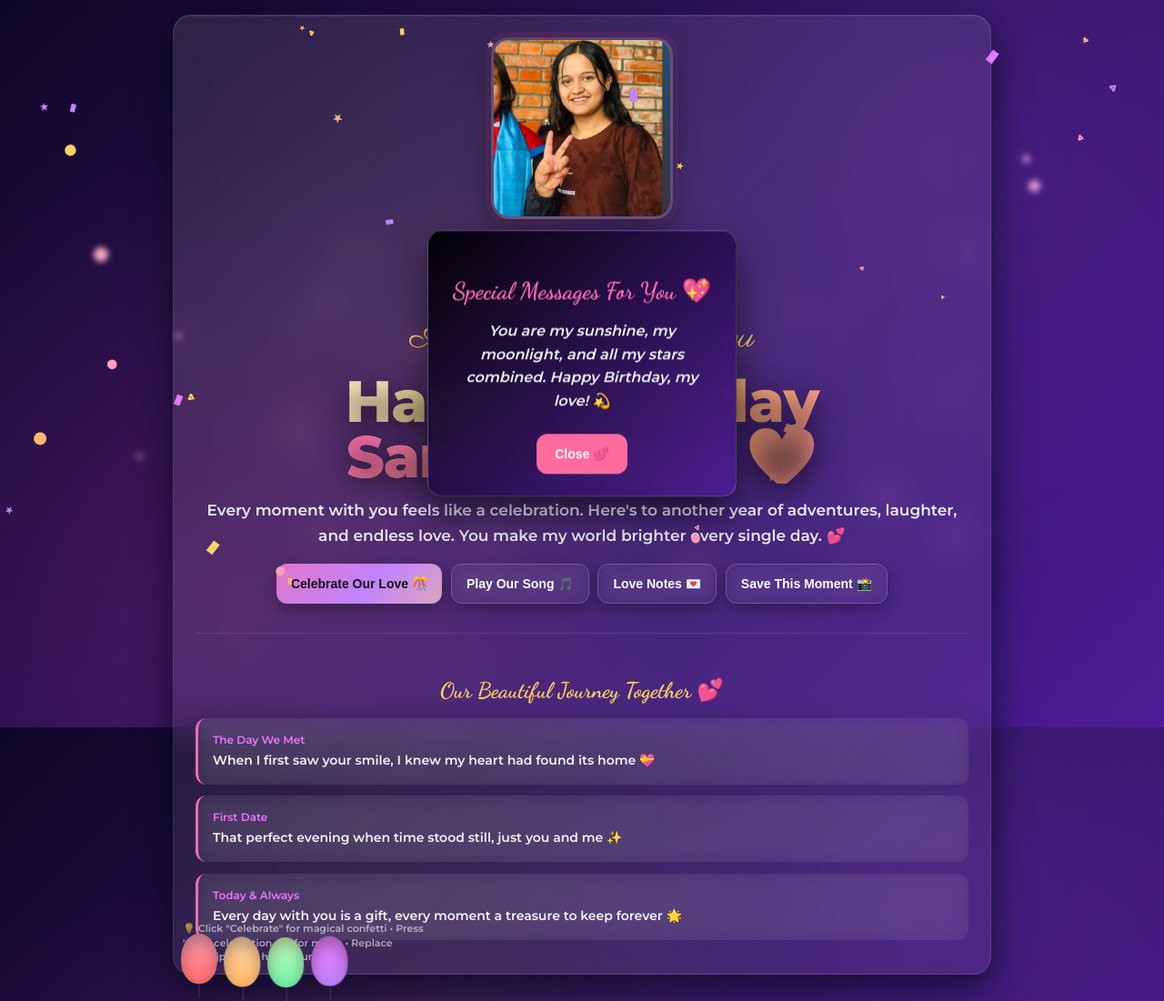
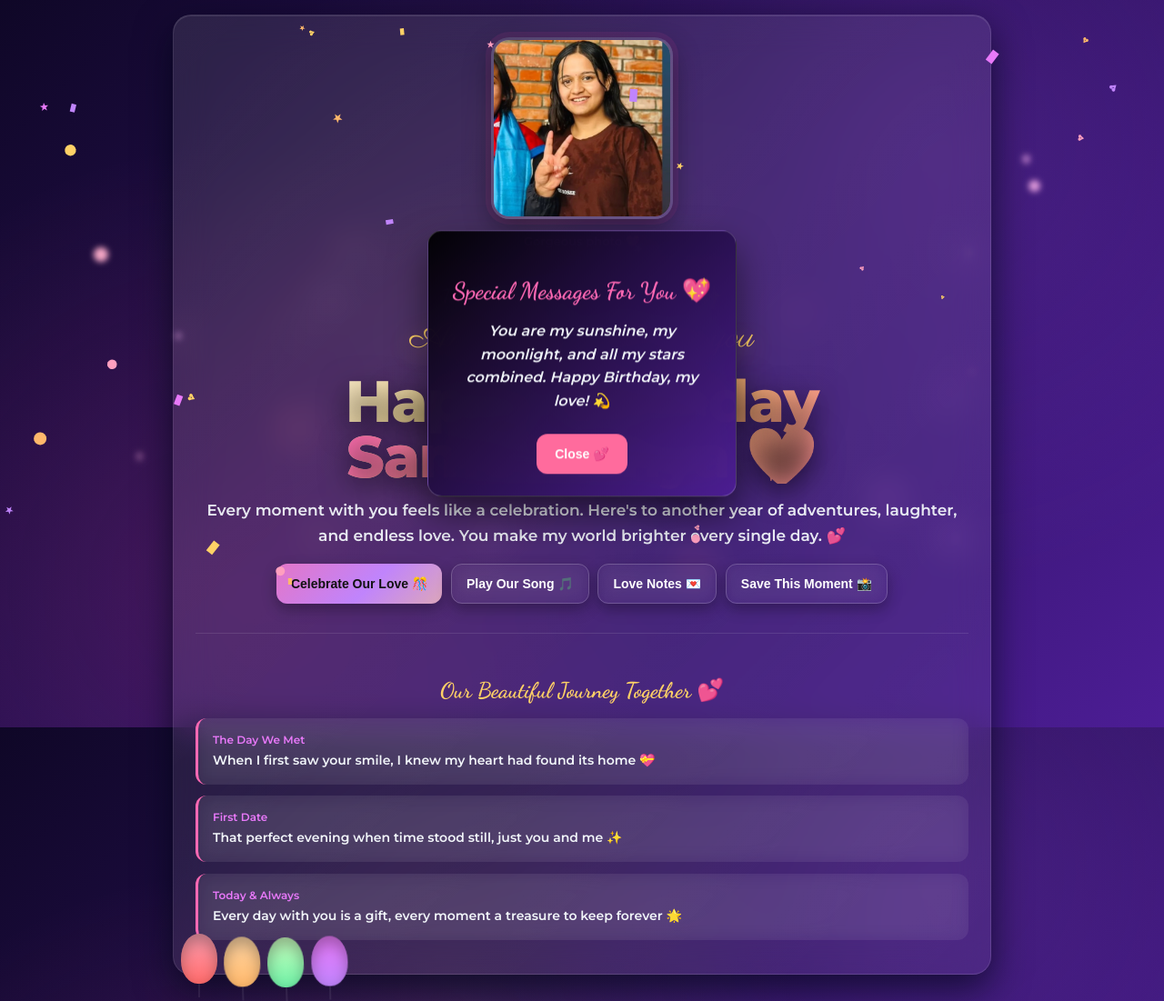
Before and after one commit to kushal593/codevault, a plain HTML site: page index.html in a window 1280 px wide. Shown: the whole page at 91% size. Drawn offline with Linux system fonts and the light colour scheme.

Commit message:
Update index.html

```diff
--- a/index.html
+++ b/index.html
@@ -508,7 +508,7 @@
         </div>
       </div>
 
-      <div class="note">💡 Click "Celebrate" for magical confetti • Press 'C' for celebration, 'M' for music • Replace photo.jpg with her picture</div>
+
     </div>
   </div>
 
```
